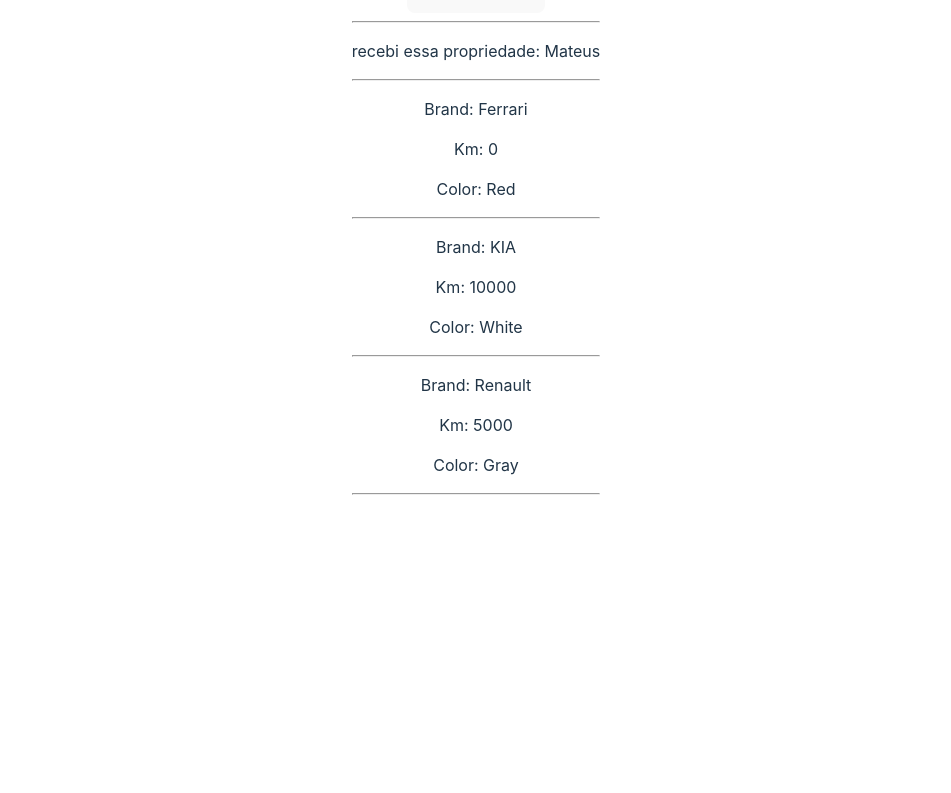
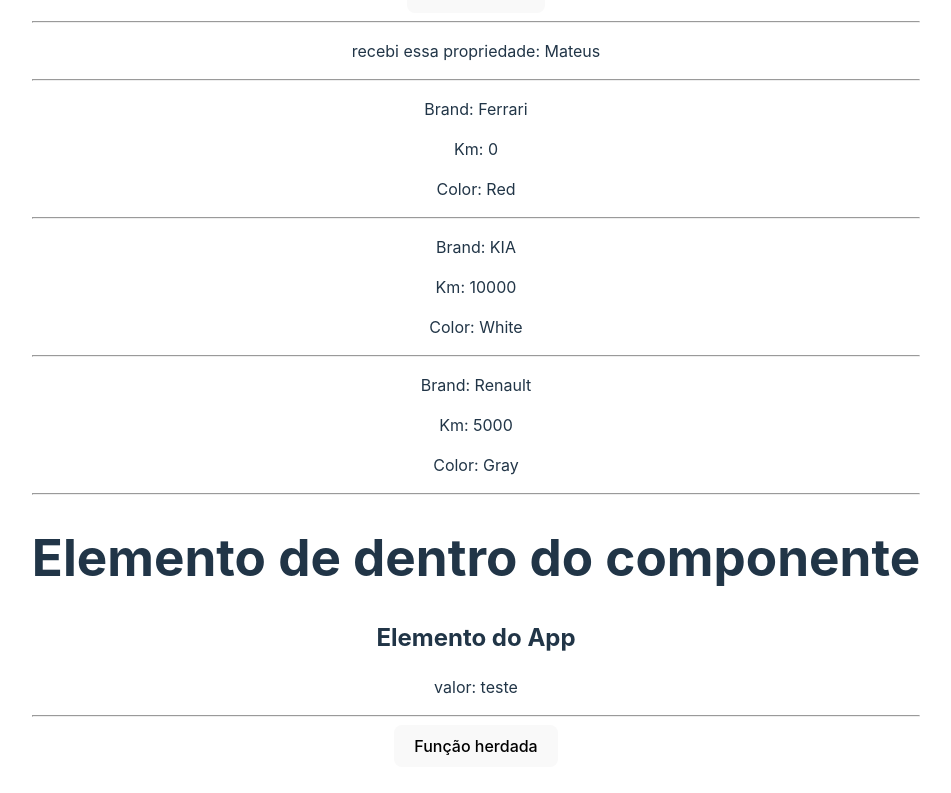
Before and after one commit to Santin04/course_react, a React (Vite) app in the folder 01_fundamentos/aula_02/: page / in a window 1280 px wide. Shown: the part 681-1474 px from the top of the page, without its empty margins (164-1115 px from the left). Before the commit the page ends 1216 px from the top, so only its background shows below. Built offline with nearby package versions, Linux system fonts and the light colour scheme.

Commit message:
PropsChildren and PropsFunction

```diff
--- a/01_fundamentos/aula_02/src/App.jsx
+++ b/01_fundamentos/aula_02/src/App.jsx
@@ -4,6 +4,8 @@
 import Conditional from './components/conditional'
 import Props from './components/Props'
 import Props02 from './components/Props02'
+import PropsChildren from './components/PropsChildren'
+import PropsFunction from './components/PropsFunction'
 
 function App() {
 
@@ -11,7 +13,11 @@
     {id: 1, brand: 'Ferrari', color: 'Red', km: 0},
     {id: 2, brand: 'KIA', color: 'White', km: 10000},
     {id: 3, brand: 'Renault', color: 'Gray', km: 5000},
-  ]
+  ];
+
+  const myFunction = () => {
+    console.log('função passada por props');
+  };
 
   return (
     <div>
@@ -25,8 +31,13 @@
       <Props name="Mateus"/>
       <hr />
       {cars.map((car) => (
-        <Props02 brand={car.brand} color={car.color} km={car.km} />
+        <Props02 key={car.id} brand={car.brand} color={car.color} km={car.km} />
       ))}
+      <PropsChildren valor="teste">
+        <h2>Elemento do App</h2>
+      </PropsChildren>
+      <hr />
+      <PropsFunction func={myFunction} />
     </div>
   )
 }
--- a/01_fundamentos/aula_02/src/components/FirstHooke.jsx
+++ b/01_fundamentos/aula_02/src/components/FirstHooke.jsx
@@ -4,6 +4,10 @@
 const FirstHooke = () => {
 
   let valor = 10;
+
+  const mudarValor = () => {
+    valor = 15;
+  }
 
   //criando o hook e passando o valor inicial 5
   const [number, setNumber] = useState(5);
@@ -12,7 +16,7 @@
     <div>
       {/* Dessa forma o valor não se altera */}
       <p>Valor: {valor}</p>
-      <button onClick={valor = 15}>Mudar valor</button>
+      <button onClick={mudarValor}>Mudar valor</button>
 
       <p>Segundo valor: {number}</p>
       <button onClick={() => setNumber(10)}>Mudar valor</button>
--- /dev/null
+++ b/01_fundamentos/aula_02/src/components/PropsChildren.jsx
@@ -0,0 +1,14 @@
+const PropsChildren = ({ children, valor }) => {
+
+
+    return (
+        <>
+            <h1>Elemento de dentro do componente</h1>
+            {children}
+            <p>valor: {valor}</p>
+        </>
+    )
+
+}
+
+export default PropsChildren;
--- /dev/null
+++ b/01_fundamentos/aula_02/src/components/PropsFunction.jsx
@@ -0,0 +1,12 @@
+const PropsFunction = ({ func }) => {
+
+
+    return (
+        <>
+            <button onClick={func}>Função herdada</button>
+        </>
+    )
+
+};
+
+export default PropsFunction;
```
